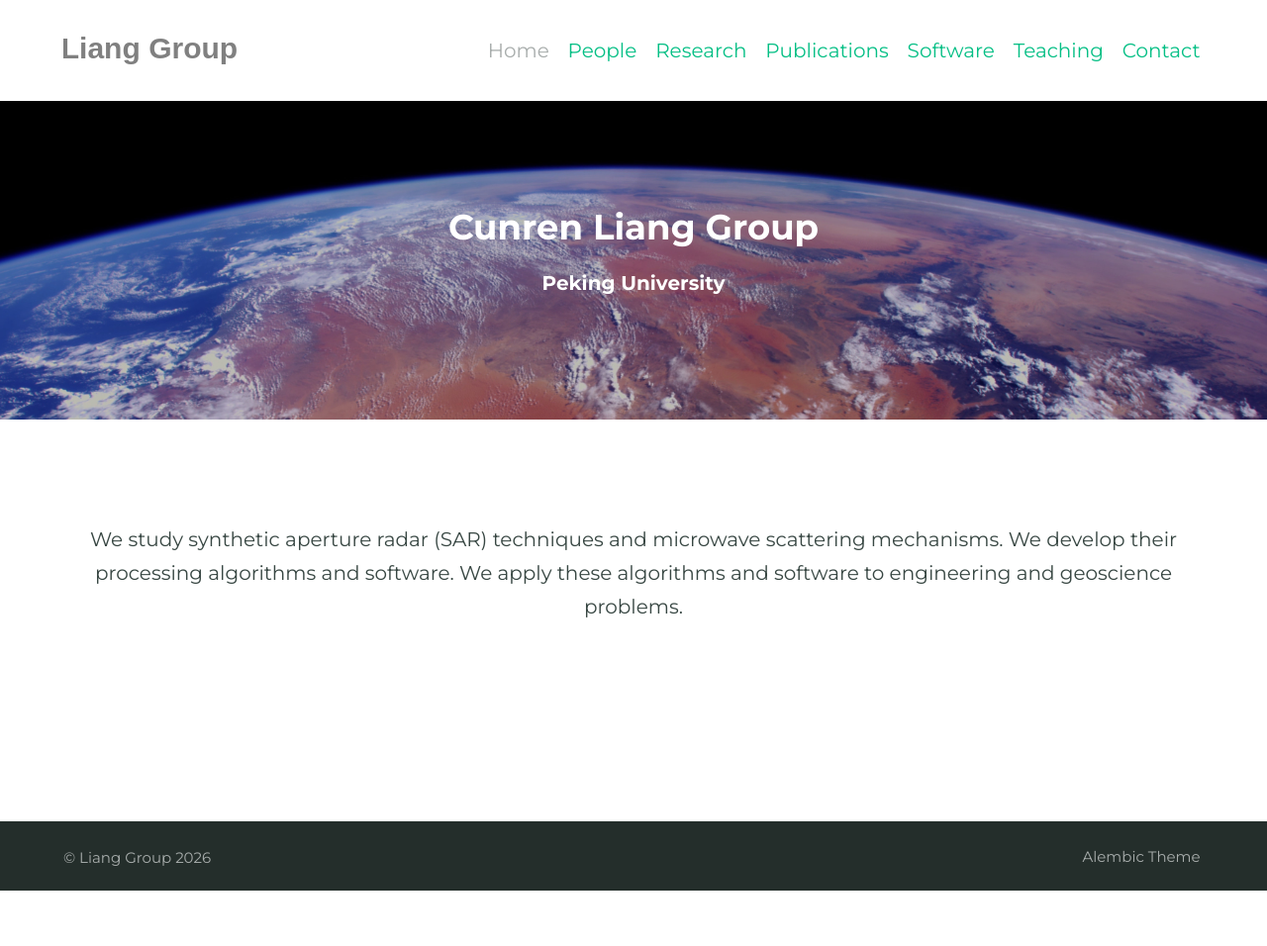
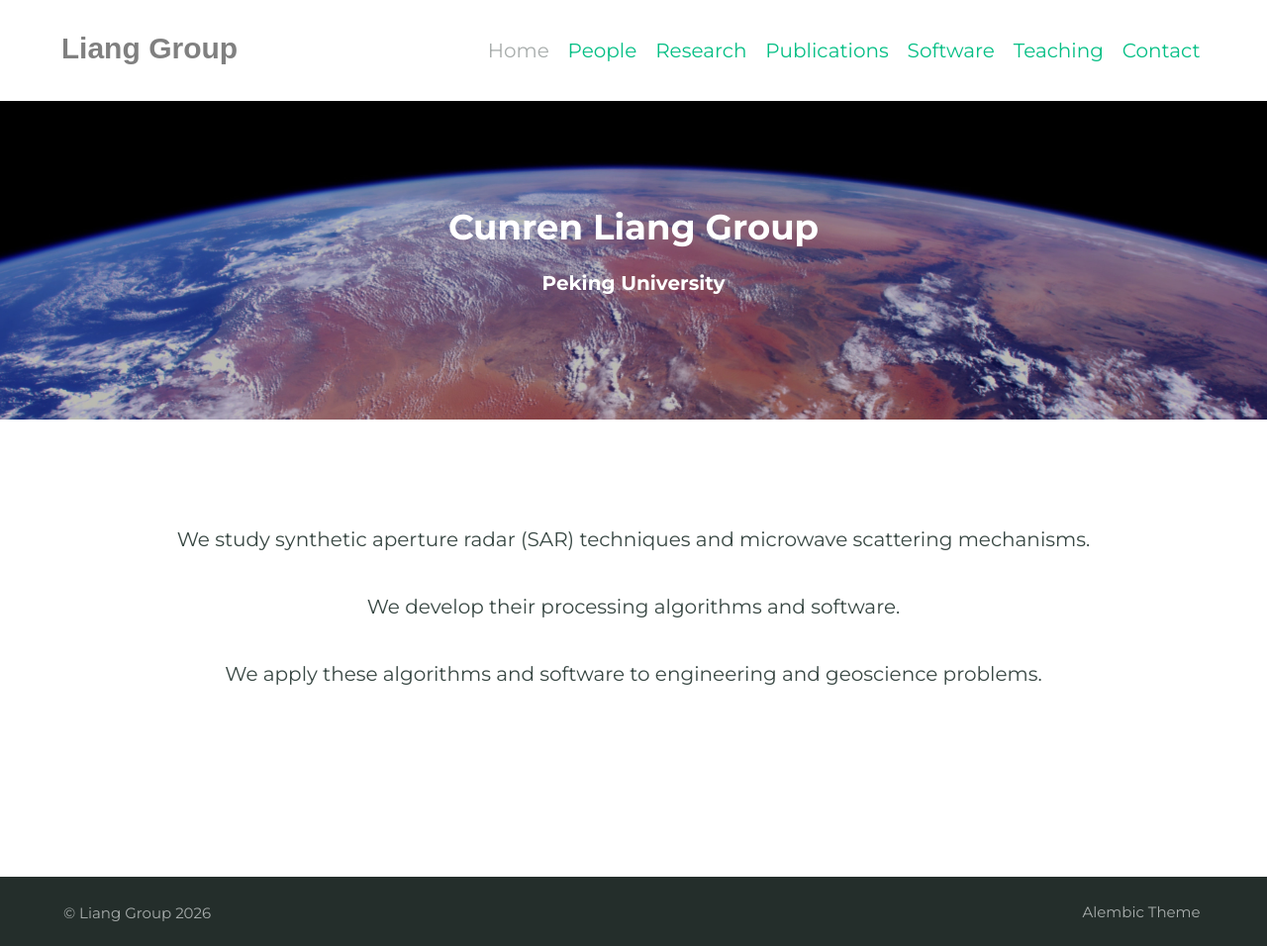
Before and after one commit to CunrenLiang/cunrenliang.github.io, a Jekyll site: the page built from index.md, in a window 1280 px wide. Shown: the whole page at 99% size. Built offline with Jekyll 4.4.1, drawn with Linux system fonts in a browser that asks for light colours; some web fonts are replaced; before the commit the page ends 900 px from its top, so only the background shows below that.

Commit message:
Add files via upload

```diff
--- a/index.md
+++ b/index.md
@@ -11,6 +11,6 @@ feature_image: "assets/images/earth_iss_nasa.jpg"
 
 <p style="text-align: center;">We study synthetic aperture radar (SAR) techniques and microwave scattering mechanisms.
 
-We develop their processing algorithms and software.
+<p style="text-align: center;">We develop their processing algorithms and software.
 
-We apply these algorithms and software to engineering and geoscience problems.
+<p style="text-align: center;">We apply these algorithms and software to engineering and geoscience problems.
```
